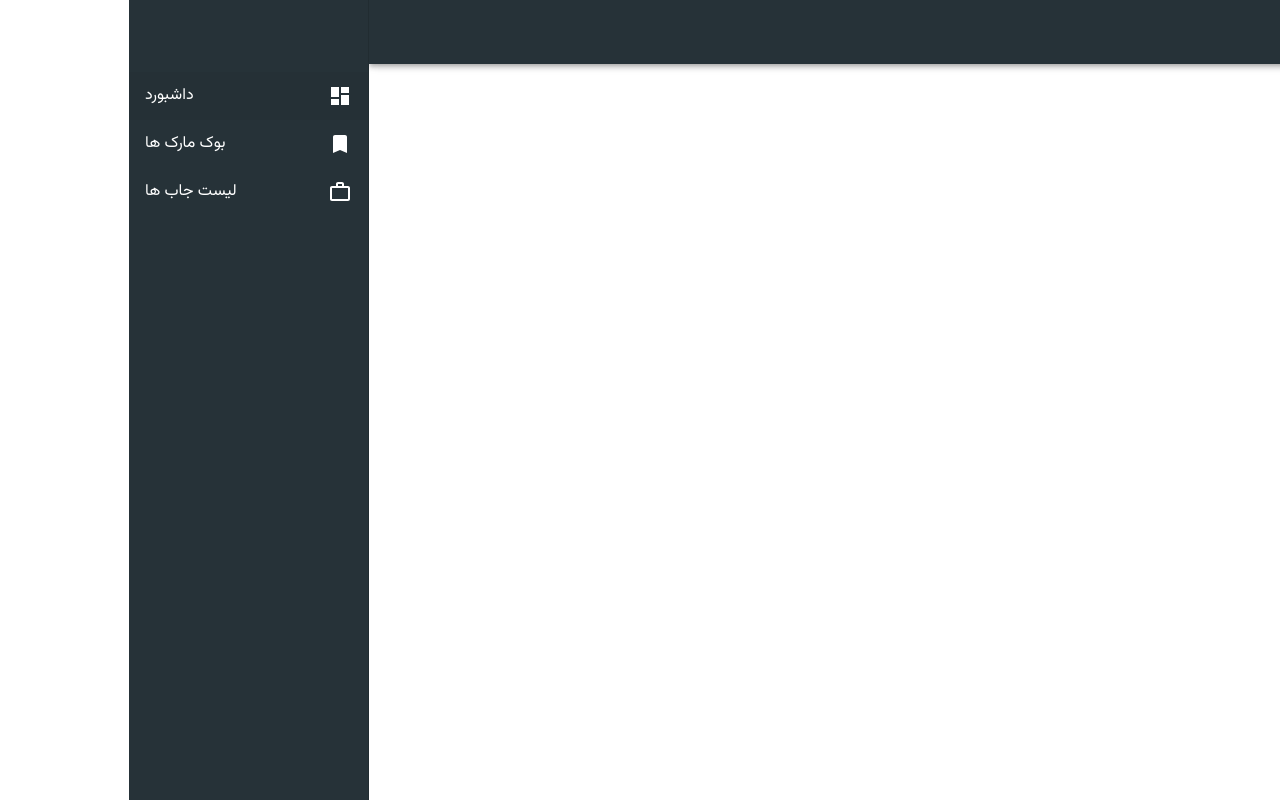
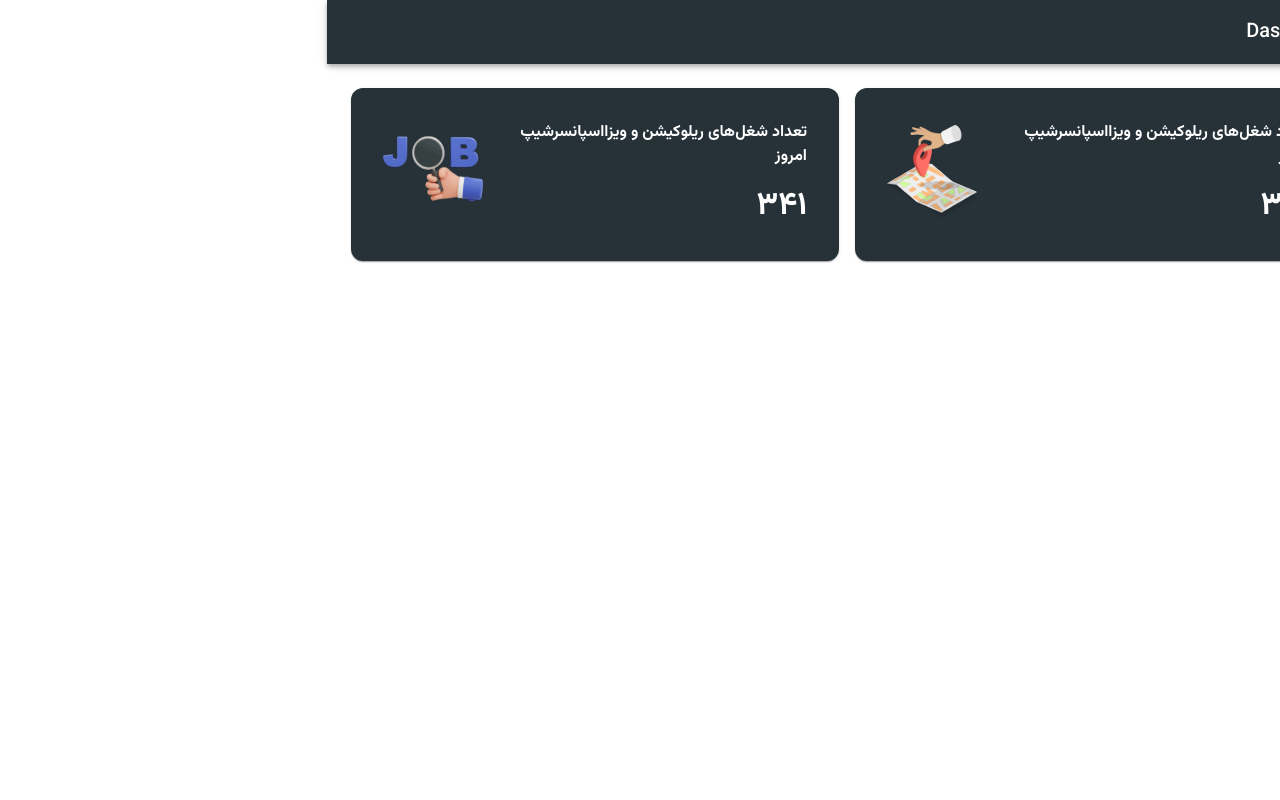
Before and after one commit to nafasebra/jobskit-task, a Next.js app: page /dashboard in a window 1280 px wide. Built offline with nearby package versions, Linux system fonts and the light colour scheme; no server answers.

Commit message:
change style of dashboard

```diff
--- a/src/app/dashboard/components/DashboardContainer/index.tsx
+++ b/src/app/dashboard/components/DashboardContainer/index.tsx
@@ -8,9 +8,9 @@ import DashboardNavbar from "../Navbar";
 
 function DashboardContainer({ children }: DashboardContainerProps) {
   return (
-    <Box component={"main"} sx={{ width: "100%" }}>
+    <Box component={"main"} sx={{ display: 'flex',width: "100%" }}>
       <Sidebar />
-      <Box component={"section"}>
+      <Box component={"section"} sx={{width: '100%'}}>
         <DashboardNavbar />
         <Box sx={{ padding: "1.5rem" }}>{children}</Box>
       </Box>
--- a/src/app/dashboard/components/Navbar/index.tsx
+++ b/src/app/dashboard/components/Navbar/index.tsx
@@ -12,7 +12,7 @@ function DashboardNavbar() {
     <>
       <AppBar
         position="fixed"
-        sx={{ width: { sm: `calc(100% - 240px)` }, ml: { sm: "240px" }, backgroundColor: 'secondary.main', color: 'white' }}
+        sx={{ width: { sm: `calc(100% - 240px)` }, mr: { sm: "240px" }, backgroundColor: 'secondary.main', color: 'white' }}
       >
         <Toolbar>
           <IconButton
--- a/src/app/dashboard/components/Sidebar/index.tsx
+++ b/src/app/dashboard/components/Sidebar/index.tsx
@@ -40,6 +40,7 @@ const Sidebar = () => {
       open={isMenuOpen}
       onClose={() => setMenuOpen(false)}
       variant="permanent"
+      anchor="right"
       sx={{
         width: SIDEBAR_WIDTH,
         flexShrink: 0,
--- a/src/app/dashboard/page.tsx
+++ b/src/app/dashboard/page.tsx
@@ -1,22 +1,108 @@
-'use client'
-
-import { Typography } from "@mui/material";
-import { useSession } from "next-auth/react";
+import { Box, Card, Stack, Typography } from "@mui/material";
+import Image from "next/image";
 
 export default function Home() {
-  const { data: session } = useSession();
-
   return (
-    <>
-      <Typography
-        variant="h4"
-        sx={{ textAlign: "right", fontWeight: "bold", mb: 2 }}
+    <Box sx={{paddingTop: '4rem'}}>
+      <Box
+        sx={{
+          display: "flex",
+          flexDirection: { xs: "column", md: "row", gap: "1rem" },
+        }}
       >
-        داشبورد کاربری
-      </Typography>
-      <Typography variant="h6" sx={{ textAlign: "right" }}>
-        {session?.user?.name} خوش آمدید
-      </Typography>
-    </>
+        <Card
+          sx={{
+            width: "100%",
+            display: "flex",
+            alignItems: "center",
+            gap: "1rem",
+            backgroundColor: "secondary.main",
+            color: "white",
+            padding: "2rem",
+          }}
+        >
+          <Stack sx={{ width: "100%", flexBasis: "80%" }}>
+            <Typography
+              variant="body1"
+              sx={{
+                textAlign: "right",
+                fontWeight: "bold",
+                mb: 2,
+              }}
+            >
+              تعداد شغل‌های ریلوکیشن و ویزااسپانسرشیپ امروز
+            </Typography>
+            <Typography
+              variant="h5"
+              sx={{
+                textAlign: "right",
+                fontWeight: "bold",
+                fontSize: "2rem",
+              }}
+            >
+              ۳۴۱
+            </Typography>
+          </Stack>
+          <Box
+            sx={{
+              width: "100%",
+              flexBasis: "20%",
+              display: "flex",
+              alignItems: "center",
+              justifyContent: "center",
+            }}
+          >
+            <Image
+              src="/images/relocation-jobs.svg"
+              alt="first"
+              width={1000}
+              height={0}
+              style={{
+                width: "100px",
+                height: "auto",
+              }}
+            />
+          </Box>
+        </Card>
+        <Card
+          sx={{
+            width: "100%",
+            display: "flex",
+            alignItems: "center",
+            gap: "1rem",
+            backgroundColor: "secondary.main",
+            color: "white",
+            padding: "2rem",
+          }}
+        >
+          <Stack sx={{ width: "100%", flexBasis: "80%" }}>
+            <Typography
+              variant="body1"
+              sx={{ textAlign: "right", fontWeight: "bold", mb: 2 }}
+            >
+              تعداد شغل‌های ریلوکیشن و ویزااسپانسرشیپ امروز
+            </Typography>
+            <Typography
+              variant="h5"
+              sx={{ textAlign: "right", fontWeight: "bold", fontSize: "2rem" }}
+            >
+              ۳۴۱
+            </Typography>
+          </Stack>
+          <Box sx={{ width: "100%", flexBasis: "20%" }}>
+            <Image
+              src="/images/job-logo.svg"
+              alt="first"
+              width={1000}
+              height={0}
+              style={{
+                width: "100px",
+                height: "auto",
+              }}
+            />
+          </Box>
+        </Card>
+      </Box>
+    </Box>
   );
 }
```
Also changed, not shown: public/images/job-logo.svg (added), public/images/relocation-jobs.svg (added).
